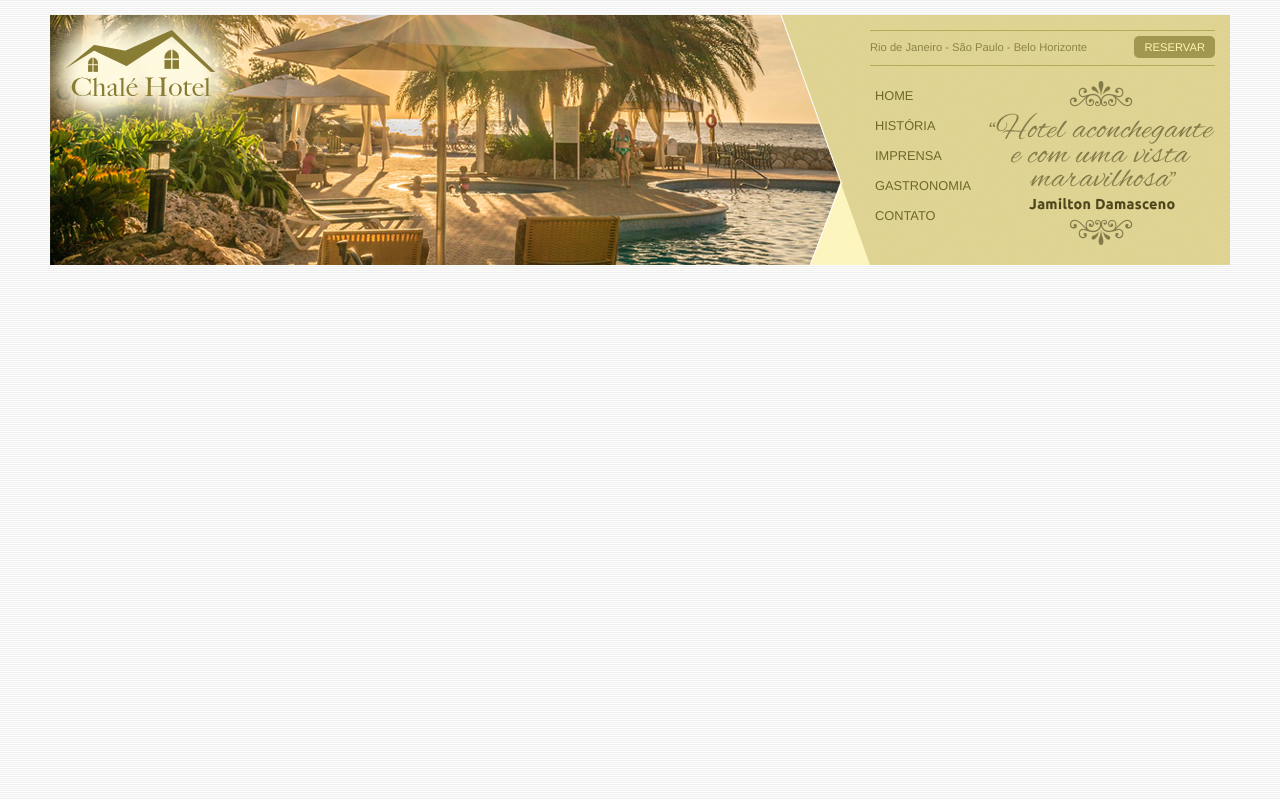
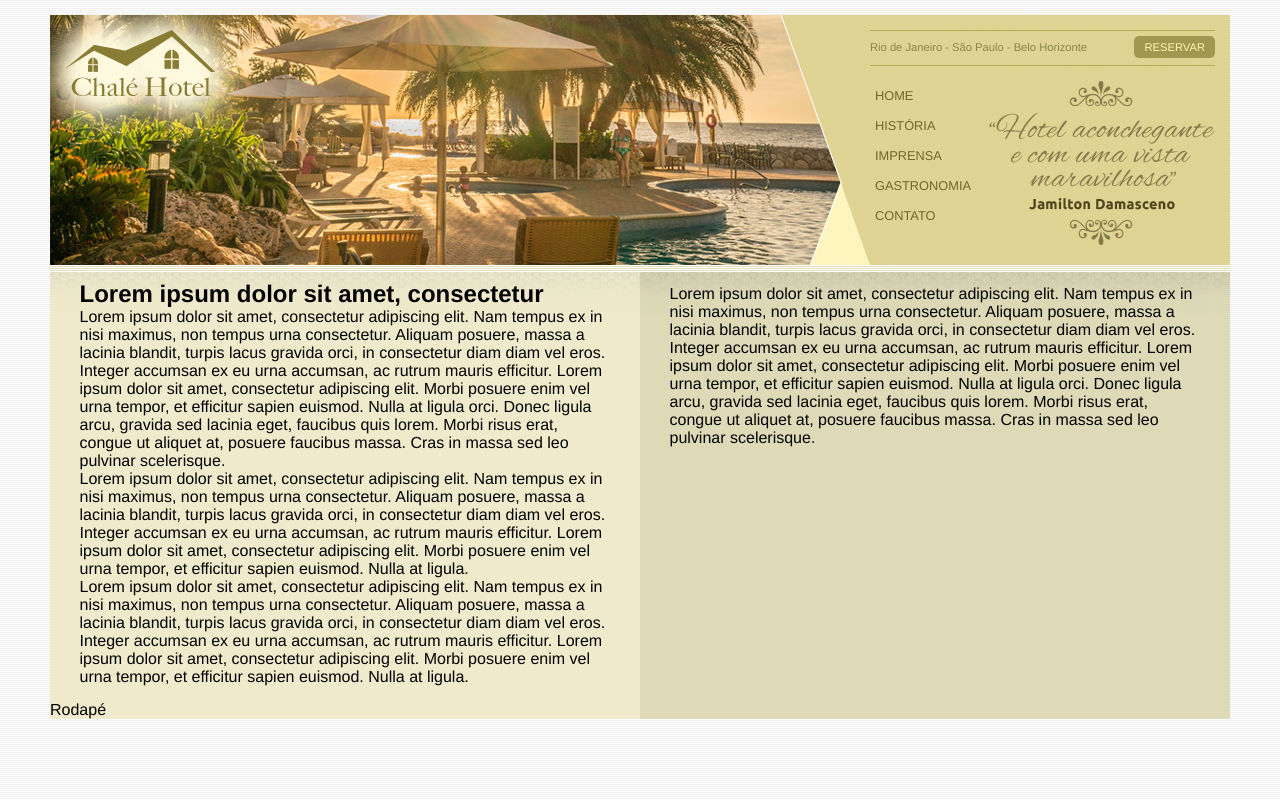
Before and after one commit to P-a-u-l-o/projeto-chal--hotel, a plain HTML site: page index.html in a window 1280 px wide. Drawn offline with Linux system fonts and the light colour scheme.

Commit message:
Área de conteúdo em andamento

```diff
--- a/css/style.css
+++ b/css/style.css
@@ -12,7 +12,7 @@ body {
 }
 
 #container {
-    background: #ede9cc;
+    background: #ede9cc url(../img/bg-container.png) top center repeat-y;
     margin: 0 auto;
     min-width: 740px;
     max-width: 1180px;
@@ -127,6 +127,28 @@ ul#navegacao a:hover {
     float: right;
 }
 
+/* Área de conteúdos
+*/
+#area-principal {
+    float: left;
+    width: 50%;
+    background:url(../img/bg-area-principal.png) top left repeat-x;
+    padding: 15px 0px;
+}
+#area-lateral {
+    float:right;
+    width: 50%;
+    background:url(../img/bg-area-lateral.png) top left repeat-x;
+    padding: 20px 0px;
+}
+
+.conteudo {
+    margin: 0 auto;
+    width: 90%;
+}
+#rodape {
+    clear: both;
+}
 .div-clear-both {
     clear: both;
 }
--- a/index.html
+++ b/index.html
@@ -35,7 +35,7 @@
                                 <li><a href="">Gastronomia</a></li>
                                 <li><a href="">Contato</a></li>
                             </ul>
-                            <img class="depoimento"src="img/depoimento.png" alt="depoimento">
+                            <img class="depoimento" src="img/depoimento.png" alt="depoimento">
                         </div>
                     </div>
                 </div>
@@ -43,6 +43,30 @@
 
         </div>
         <!--Fim do topo-->
+        <div id="area-principal">
+            <div class="conteudo">
+                <h2>
+                    Lorem ipsum dolor sit amet, consectetur
+                </h2>
+                <p>Lorem ipsum dolor sit amet, consectetur adipiscing elit. Nam tempus ex in nisi maximus, non tempus urna consectetur. Aliquam posuere, massa a lacinia blandit, turpis lacus gravida orci, in consectetur diam diam vel eros. Integer accumsan ex eu urna accumsan, ac rutrum mauris efficitur. Lorem ipsum dolor sit amet, consectetur adipiscing elit. Morbi posuere enim vel urna tempor, et efficitur sapien euismod. Nulla at ligula orci. Donec ligula arcu, gravida sed lacinia eget, faucibus quis lorem. Morbi risus erat, congue ut aliquet at, posuere faucibus massa. Cras in massa sed leo pulvinar scelerisque.
+                </p>
+
+                <p>Lorem ipsum dolor sit amet, consectetur adipiscing elit. Nam tempus ex in nisi maximus, non tempus urna consectetur. Aliquam posuere, massa a lacinia blandit, turpis lacus gravida orci, in consectetur diam diam vel eros. Integer accumsan ex eu urna accumsan, ac rutrum mauris efficitur. Lorem ipsum dolor sit amet, consectetur adipiscing elit. Morbi posuere enim vel urna tempor, et efficitur sapien euismod. Nulla at ligula.
+                </p>
+
+                <p>Lorem ipsum dolor sit amet, consectetur adipiscing elit. Nam tempus ex in nisi maximus, non tempus urna consectetur. Aliquam posuere, massa a lacinia blandit, turpis lacus gravida orci, in consectetur diam diam vel eros. Integer accumsan ex eu urna accumsan, ac rutrum mauris efficitur. Lorem ipsum dolor sit amet, consectetur adipiscing elit. Morbi posuere enim vel urna tempor, et efficitur sapien euismod. Nulla at ligula.
+                </p>
+            </div>
+        </div>
+        <div id="area-lateral">
+            <div class="conteudo">
+                 <p>Lorem ipsum dolor sit amet, consectetur adipiscing elit. Nam tempus ex in nisi maximus, non tempus urna consectetur. Aliquam posuere, massa a lacinia blandit, turpis lacus gravida orci, in consectetur diam diam vel eros. Integer accumsan ex eu urna accumsan, ac rutrum mauris efficitur. Lorem ipsum dolor sit amet, consectetur adipiscing elit. Morbi posuere enim vel urna tempor, et efficitur sapien euismod. Nulla at ligula orci. Donec ligula arcu, gravida sed lacinia eget, faucibus quis lorem. Morbi risus erat, congue ut aliquet at, posuere faucibus massa. Cras in massa sed leo pulvinar scelerisque.
+                </p>
+            </div>
+        </div>
+        <div id="rodape">
+            Rodapé
+        </div>
     </div>
     <!--Fim do container principal-->
 </body>
```
